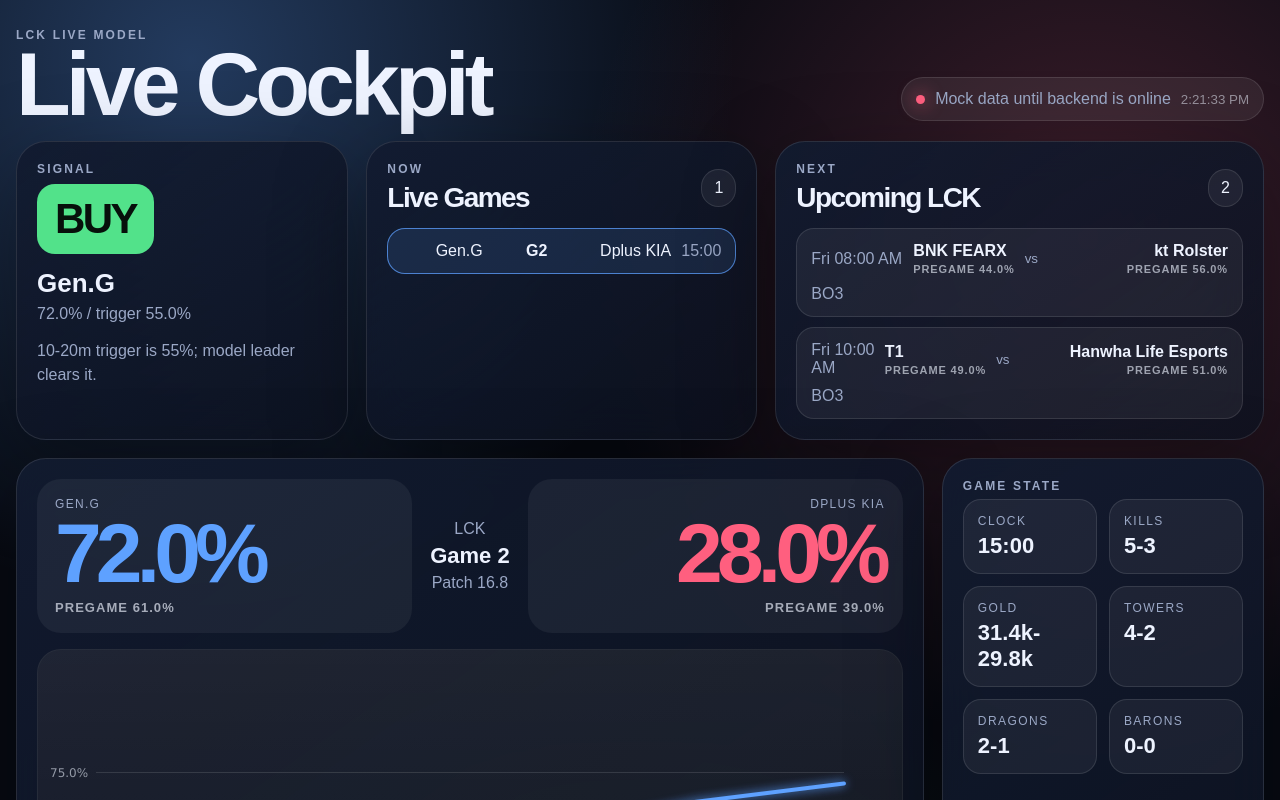
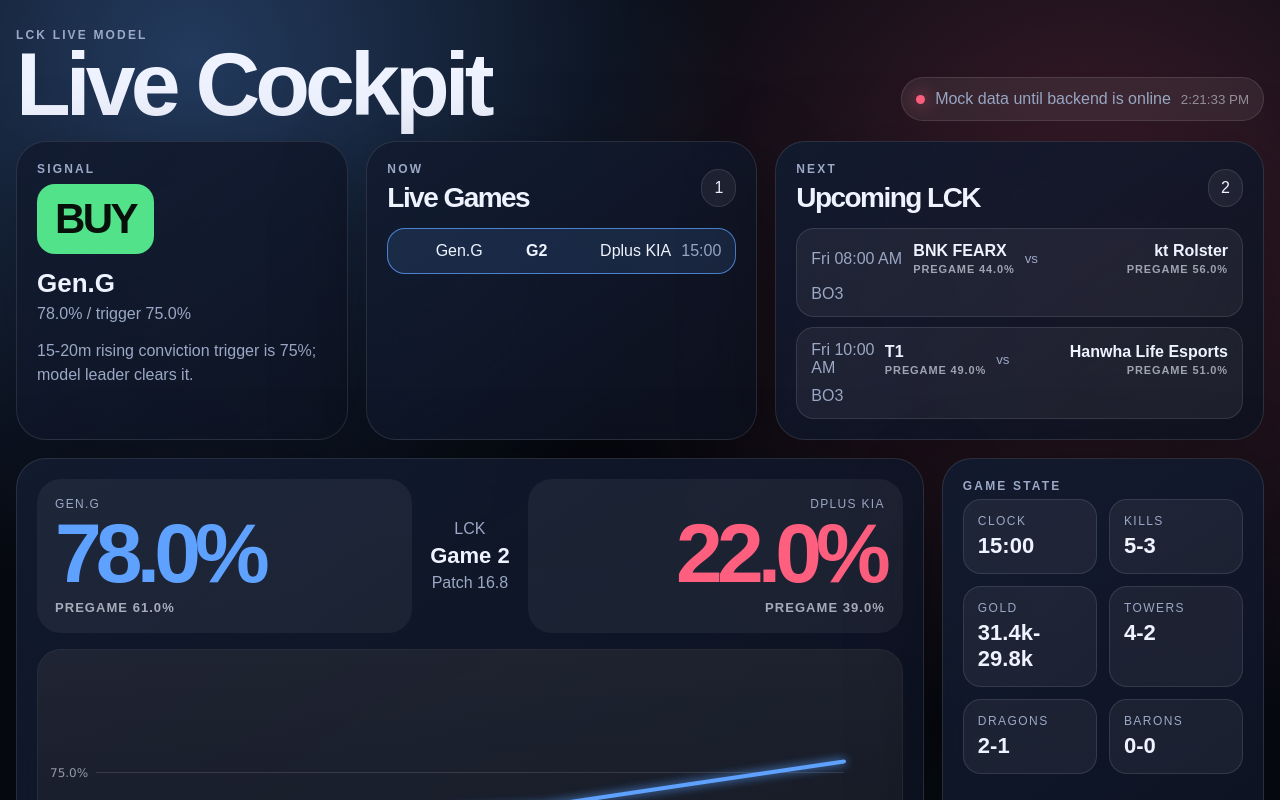
Before and after one commit to xkvjdd/lol-live-cockpit, a React (Vite) app in the folder frontend/: page / in a window 1280 px wide. Shown: the top 800 px of the page. Built offline with nearby package versions, Linux system fonts and the light colour scheme; no server answers.

Commit message:
Update demo signal to rising conviction policy

```diff
--- a/frontend/src/App.tsx
+++ b/frontend/src/App.tsx
@@ -59,9 +59,9 @@ const MOCK_HISTORY: ProbabilityPoint[] = [
   { ts: "1", time: "00:00", blueProb: 0.58, redProb: 0.42 },
   { ts: "2", time: "03:00", blueProb: 0.61, redProb: 0.39 },
   { ts: "3", time: "06:00", blueProb: 0.64, redProb: 0.36 },
-  { ts: "4", time: "09:00", blueProb: 0.59, redProb: 0.41 },
-  { ts: "5", time: "12:00", blueProb: 0.67, redProb: 0.33 },
-  { ts: "6", time: "15:00", blueProb: 0.72, redProb: 0.28 }
+  { ts: "4", time: "09:00", blueProb: 0.66, redProb: 0.34 },
+  { ts: "5", time: "12:00", blueProb: 0.72, redProb: 0.28 },
+  { ts: "6", time: "15:00", blueProb: 0.78, redProb: 0.22 }
 ];
 
 const MOCK_LIVE_GAMES: LiveGame[] = [
@@ -74,8 +74,8 @@ const MOCK_LIVE_GAMES: LiveGame[] = [
     patch: "16.8",
     blueTeam: "Gen.G",
     redTeam: "Dplus KIA",
-    blueProb: 0.72,
-    redProb: 0.28,
+    blueProb: 0.78,
+    redProb: 0.22,
     bluePregameProb: 0.61,
     redPregameProb: 0.39,
     time: "15:00",
@@ -86,9 +86,9 @@ const MOCK_LIVE_GAMES: LiveGame[] = [
     towers: "4-2",
     action: "BUY",
     actionTeam: "Gen.G",
-    actionProb: 0.72,
-    actionThreshold: 0.55,
-    actionReason: "10-20m trigger is 55%; model leader clears it.",
+    actionProb: 0.78,
+    actionThreshold: 0.75,
+    actionReason: "15-20m rising conviction trigger is 75%; model leader clears it.",
     history: MOCK_HISTORY
   }
 ];
```
